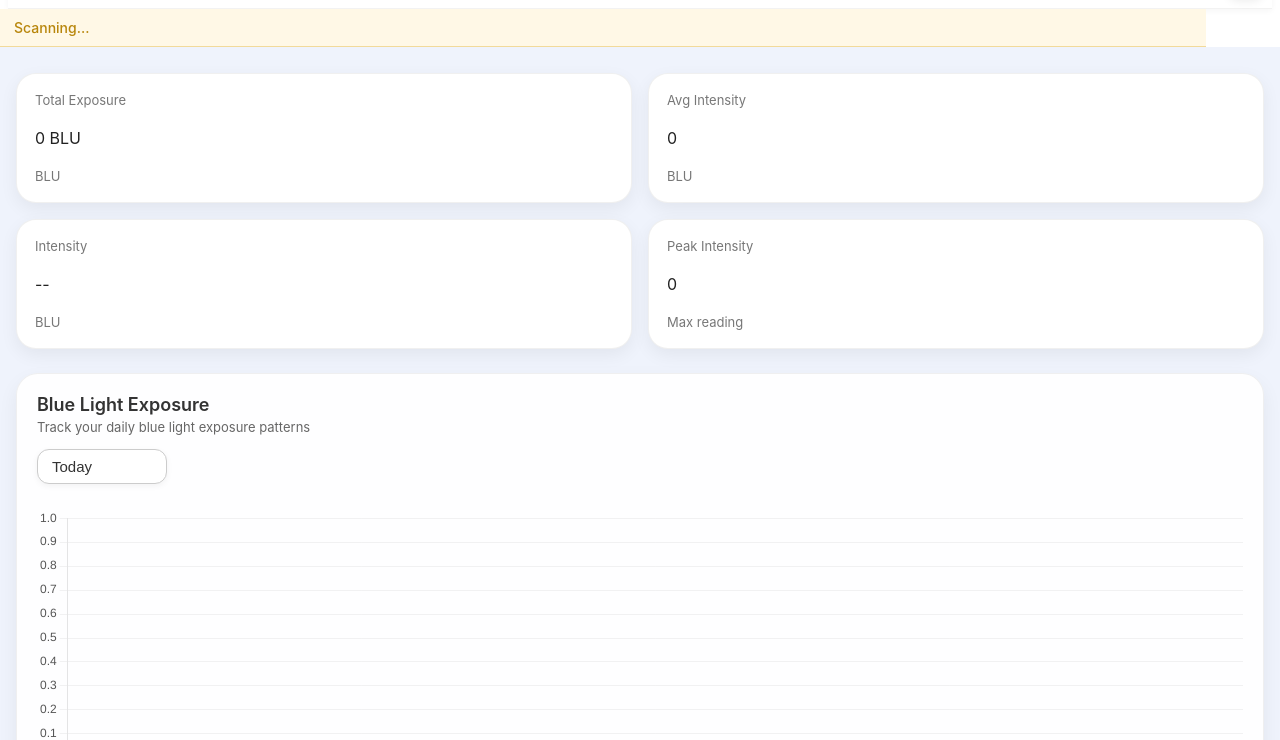
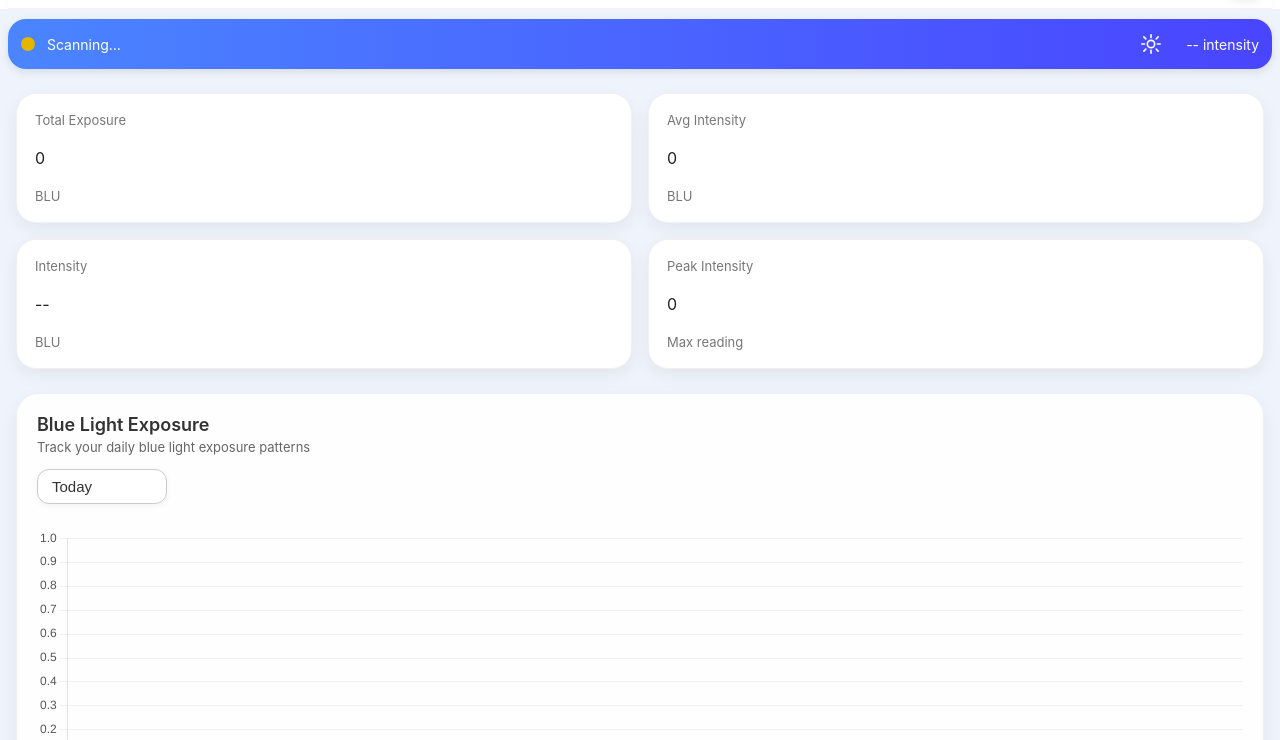
Before and after one commit to emma2tu/carot-ios, a website: page assets/build/index.html in a window 1280 px wide. Both pictures are taken after a click on the element 1245 px from the left and 38 px from the top of the page. Shown: the part 60-800 px from the top of the page. Drawn offline with nearby package versions, Linux system fonts and the light colour scheme.

Commit message:
update banner formatting and display

```diff
--- a/assets/build/index.html
+++ b/assets/build/index.html
@@ -231,44 +231,63 @@
       color: #333;
     }
 
-    #ble-status-banner {
-      width: 92vw !important;
-      margin-left: calc(-50vw + 50%);
-      padding: 10px 14px;
+    /* BLE status banner */
+    #ble-status-banner.banner {
+      width: calc(100% - 32px);
+      margin: 8px auto;
+      padding: 14px 8px;
+
+      display: flex;
+      justify-content: space-between;
+      align-items: center;
+
+      border-radius: 18px;
       font-family: -apple-system, BlinkMacSystemFont, sans-serif;
       font-size: 14px;
-      font-weight: 500;
-      text-align: left;
+      color: white;
 
-      display: flex;
-      align-items: center;
-      gap: 8px;
-
-      background: #f5f5f5;
-      border-bottom: 1px solid rgba(0, 0, 0, 0.08);
+      background: linear-gradient(90deg, #4A85FF 0%, #4945FF 100%);
+      box-shadow: 0px 3px 10px rgba(0,0,0,0.1);
     }
 
     #ble-status-banner.hidden {
       display: none;
     }
 
-    #ble-status-banner.connected {
-      background: #eaffea;
-      color: #1a7f1a;
-      border-bottom: 1px solid #b7e8b7;
+    .banner-left {
+      display: flex;
+      align-items: center;
+      gap: 12px;
+      padding-left: 5px;
+      padding-right: 5px;
     }
 
-    #ble-status-banner.disconnected {
-      background: #ffecec;
-      color: #d63a3a;
-      border-bottom: 1px solid #f1b3b3;
+    .banner-right {
+      display: flex;
+      align-items: center;
+      gap: 2px;
+      padding-left: 5px;
+      padding-right: 5px;
     }
 
-    #ble-status-banner.scanning {
-      background: #fff8e6;
-      color: #b8860b;
-      border-bottom: 1px solid #f2da9a;
+    /* DEFAULT STATUS LIGHT (will be overridden by JS) */
+    .light {
+      width: 14px;
+      height: 14px;
+      border-radius: 50%;
+      background: #00d267; /* connected by default */
     }
+
+    /* Different light colors for states */
+    .light.connected { background: #00d267; }   /* green */
+    .light.scanning  { background: #e7b400; }   /* yellow */
+    .light.disconnected { background: #ff3b30; } /* red */
+
+    .intensity-icon {
+      font-size: 18px;
+      opacity: 0.9;
+    }
+
   </style>
 
   <!--  GUI components  -->
@@ -493,12 +512,33 @@
     </div>
   </div>
 
-  <!-- BLE Status Banner -->
-  <div id="ble-status-banner" class="hidden">
-    <span id="ble-status-text">Scanning...</span>
-  </div>
 
   <div id="bl-background">
+
+    <!-- BLE Status Banner -->
+    <div id="ble-status-banner" class="banner hidden">
+      <div class="banner-left">
+        <span id="ble-status-light" class="light"></span>
+        <span id="ble-status-text">Scanning...</span>
+      </div>
+
+      <div class="banner-right">
+        <svg width="22" height="22" viewBox="0 0 24 24" fill="none" stroke="white" stroke-width="1.8" stroke-linecap="round" stroke-linejoin="round">
+          <circle cx="12" cy="12" r="4"></circle>
+          <line x1="12" y1="2" x2="12" y2="5"></line>
+          <line x1="12" y1="19" x2="12" y2="22"></line>
+          <line x1="4.22" y1="4.22" x2="6.34" y2="6.34"></line>
+          <line x1="17.66" y1="17.66" x2="19.78" y2="19.78"></line>
+          <line x1="2" y1="12" x2="5" y2="12"></line>
+          <line x1="19" y1="12" x2="22" y2="12"></line>
+          <line x1="4.22" y1="19.78" x2="6.34" y2="17.66"></line>
+          <line x1="17.66" y1="6.34" x2="19.78" y2="4.22"></line>
+        </svg>
+        <svg id="intensity-icon" width="20" height="20"></svg>
+        <span id="ble-intensity-value">--</span>
+      </div>
+    </div>
+
     <!--  Sensor reading cards    -->
     <div class="metrics-grid">
       <!-- Total Exposure -->
@@ -506,7 +546,7 @@
         <div class="metric-sub">
           <span>Total Exposure</span>
         </div>
-        <div id="metric-total-exposure" class="metric-value">0 BLU</div>
+        <div id="metric-total-exposure" class="metric-value">0</div>
         <div class="metric-sub">BLU</div>
       </div>
 
@@ -688,7 +728,7 @@
     // 1. Total Exposure
     if (stats.totalExposure !== undefined) {
       document.getElementById("metric-total-exposure").textContent =
-        stats.totalExposure.toFixed(1) + " BLU";
+        stats.totalExposure.toFixed(1);
     }
 
     // 2. Average intensity
@@ -740,7 +780,12 @@
     // --- REAL-TIME METRIC SUMMARY (avg, peak, etc.) ---
     if (msg.type === "updateStats") {
       updateMetricCards(msg.payload);
+
+      if (msg.payload?.latestIntensity !== undefined) {
+        updateBannerIntensity(msg.payload.latestIntensity);
+      }
     }
+
 
     // --- BLE CONNECTION BANNER ---
     if (msg.type === "bleConnection") {
@@ -765,24 +810,33 @@
 <script>
   const bleBanner = document.getElementById("ble-status-banner");
   const bleText = document.getElementById("ble-status-text");
-  const bleButton = document.getElementById("ble-button");
+  const bleLight = document.getElementById("ble-status-light");
+  const bleIntensity = document.getElementById("ble-intensity-value");
 
   let bleLock = false;
   let bleScanTimeout = null;
 
-  bleButton.addEventListener("click", () => {
+  // When user taps the BLE button
+  document.getElementById("ble-button").addEventListener("click", () => {
     if (bleLock) return;
     bleLock = true;
 
-    bleBanner.classList.remove("hidden", "connected", "disconnected");
-    bleBanner.classList.add("scanning");
-    bleText.textContent = "Scanning...";
+    bleBanner.classList.remove("hidden");
 
+    // Show scanning state
+    bleText.textContent = "Scanning…";
+
+    bleLight.classList.remove("connected", "disconnected");
+    bleLight.classList.add("scanning");
+
+    bleIntensity.textContent = "-- intensity";
+
+    // Safety timeout
     if (bleScanTimeout) clearTimeout(bleScanTimeout);
     bleScanTimeout = setTimeout(() => {
-      if (!bleBanner.classList.contains("connected")) {
-        bleBanner.classList.remove("scanning");
-        bleBanner.classList.add("disconnected");
+      if (!bleLight.classList.contains("connected")) {
+        bleLight.classList.remove("scanning");
+        bleLight.classList.add("disconnected");
         bleText.textContent = "Disconnected";
       }
       bleLock = false;
@@ -793,21 +847,47 @@
     );
   });
 
+  // React Native BLE state updates
   function handleBleConnectionMessage(isConnected) {
     bleLock = false;
     if (bleScanTimeout) clearTimeout(bleScanTimeout);
 
-    bleBanner.classList.remove("hidden", "scanning", "connected", "disconnected");
+    bleBanner.classList.remove("hidden");
+
+    const dot = document.getElementById("ble-status-light");
 
     if (isConnected) {
-      bleBanner.classList.add("connected");
+      bleLight.className = "light connected";
       bleText.textContent = "Necklace Connected";
     } else {
-      bleBanner.classList.add("disconnected");
+      bleLight.className = "light disconnected";
       bleText.textContent = "Disconnected";
     }
+
   }
+
+  // Update right-side intensity
+  function updateBannerIntensity(value) {
+    bleIntensity.textContent = `${value} intensity`;
+  }
+
+  // RN → WebView listener
+  window.addEventListener("message", (event) => {
+    try {
+      const msg = JSON.parse(event.data);
+
+      if (msg.type === "bleConnection") {
+        handleBleConnectionMessage(msg.isConnected);
+      }
+
+      if (msg.type === "updateStats" && msg.payload?.latestIntensity !== undefined) {
+        updateBannerIntensity(msg.payload.latestIntensity);
+      }
+
+    } catch (e) {}
+  });
 </script>
+
 
 <!-- Stats updater (updateStats already merged above) -->
 <script>
```
